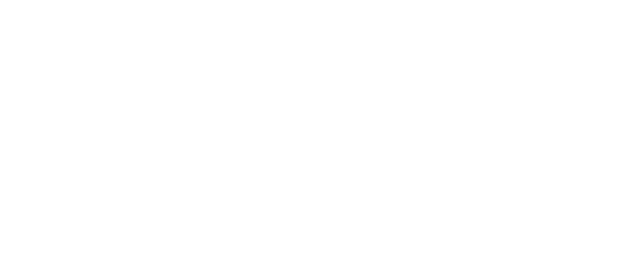
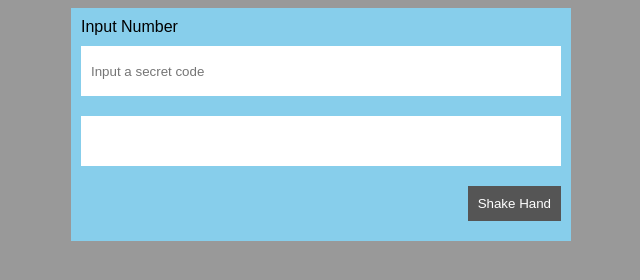
Before and after one commit to RashJrEdmund/secret-hand-shake, a plain HTML site: page index.html in a window 1280 px wide. Shown: the whole page, without its empty margins (319-959 px from the left). Drawn offline with Linux system fonts and the light colour scheme.

Commit message:
writing the javascript

```diff
--- a/assets/scripts/script.js
+++ b/assets/scripts/script.js
@@ -0,0 +1,32 @@
+const inputNumber = document.getElementById('inputnumber')
+const displayResults = document.querySelector('.display-results')
+const shakeHandBtn = document.querySelector('.btn')
+
+const arrayOfCode = [
+  {bin: 1, response: 'wink'},
+  {bin:10, response: 'double blink'},
+  {bin:100, response: 'close your eyes'},
+  {bin: 1000, response: 'jump'}
+]
+// const reversedArray = []
+
+const convertToBinary = (val) => {
+  let remainder = 0, binary = 0, i=1;
+  while(val!=0) {
+    remainder = val%2
+    val = parseInt(val/2);
+    binary += remainder*i
+    i *= 10;
+  }
+
+  return binary
+}
+
+shakeHandBtn.addEventListener('click', ()=> {
+  let binVal = convertToBinary(inputNumber.value)
+  console.log(binVal)
+  for (let i=0; i<arrayOfCode.length; i++) {
+    if(binVal == arrayOfCode[i].bin) //calling the fxn to convert to binary
+    displayResults.innerHTML = arrayOfCode[i].response
+  }
+})
--- a/assets/styles/style.css
+++ b/assets/styles/style.css
@@ -0,0 +1,45 @@
+* {
+  box-sizing: border-box;
+  border: none;
+}
+
+body {
+  background-color: #999;
+  font-family: sans-serif;
+}
+
+.whole {
+  background-color: skyblue;
+  padding: 10px;
+  display: flex;
+  flex-direction: column;
+  width: 95vw;
+  max-width: 500px;
+  margin: auto;
+}
+
+input {
+  background-color: #fff;
+  padding: 10px;
+  min-height: 50px;
+  width: 100%;
+  margin: 10px auto;
+}
+
+.display-results {
+  background-color: #fff;
+  padding: 10px;
+  min-height: 50px;
+  margin: 10px auto;
+  width: 100%;
+}
+
+button {
+  background-color: #555;
+  color: #fff;
+  width: fit-content;
+  height: fit-content;
+  padding: 10px;
+  margin: 10px 0;
+  align-self: flex-end;
+}
--- a/index.html
+++ b/index.html
@@ -8,6 +8,14 @@
   <title>Secret Hand Shake</title>
 </head>
 <body>
+  <div class="whole">
+    <label for="iputnumber">Input Number</label>
+    <input type="number" id="inputnumber" placeholder="Input a secret code">
+
+    <div class="display-results"></div>
+
+    <button class="btn">Shake Hand</button>
+  </div>
   <script src="assets/scripts/script.js"></script>
 </body>
 </html>
```
